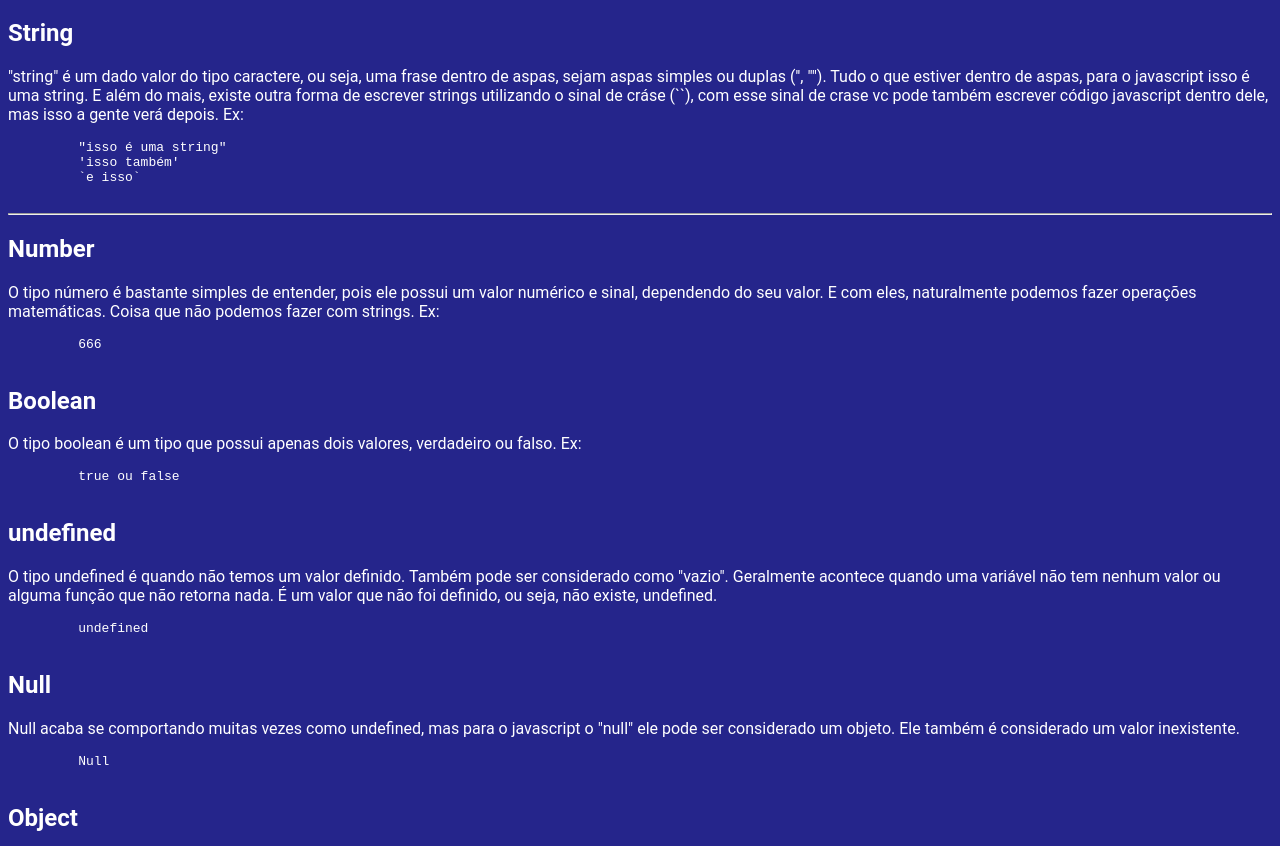
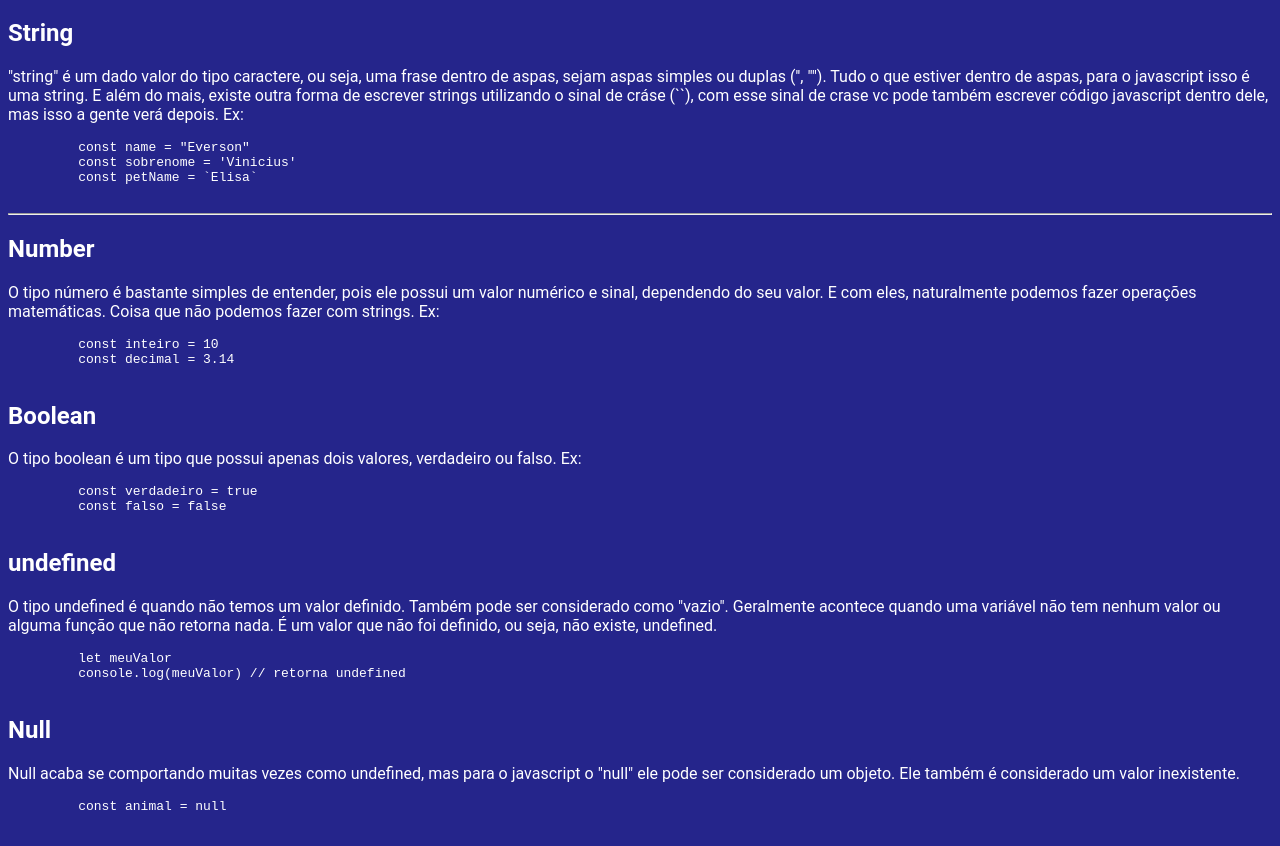
Before and after one commit to Eversonv4/jessica_aulas_javascript, a plain HTML site: page aula2/index.html in a window 1280 px wide. Shown: the part 62-908 px from the top of the page. Drawn offline with Linux system fonts and the light colour scheme.

Commit message:
corrigindo exemplos

```diff
--- a/aula2/index.html
+++ b/aula2/index.html
@@ -53,9 +53,9 @@
 
     <code>
       <pre>
-         "isso é uma string"
-         'isso também'
-         `e isso`
+         const name = "Everson"
+         const sobrenome = 'Vinicius'
+         const petName = `Elisa`
       </pre>
     </code>
 
@@ -71,7 +71,8 @@
 
     <code>
       <pre>
-         666
+         const inteiro = 10
+         const decimal = 3.14
       </pre>
     </code>
 
@@ -83,7 +84,8 @@
 
     <code>
       <pre>
-         true ou false
+         const verdadeiro = true
+         const falso = false
       </pre>
     </code>
 
@@ -97,7 +99,8 @@
 
     <code>
       <pre>
-         undefined
+         let meuValor
+         console.log(meuValor) // retorna undefined
       </pre>
     </code>
 
@@ -110,7 +113,7 @@
 
     <code>
       <pre>
-         Null
+         const animal = null
       </pre>
     </code>
 
@@ -144,7 +147,7 @@
 
     <code>
       <pre>
-         const ListaDeCompras = ["pipoca", 'nescau', `bolo`, 999, true, undefined, Null]
+         const ListaDeCompras = ["pipoca", 'nescau', `bolo`, 999, true, undefined, null]
       </pre>
     </code>
 
@@ -157,7 +160,7 @@
 
       const selectedNumber = generateRandomNumber();
 
-      console.log(Comidinha[selectedNumber]);
+      // console.log(Comidinha[selectedNumber]);
     </script>
   </body>
 </html>
```
